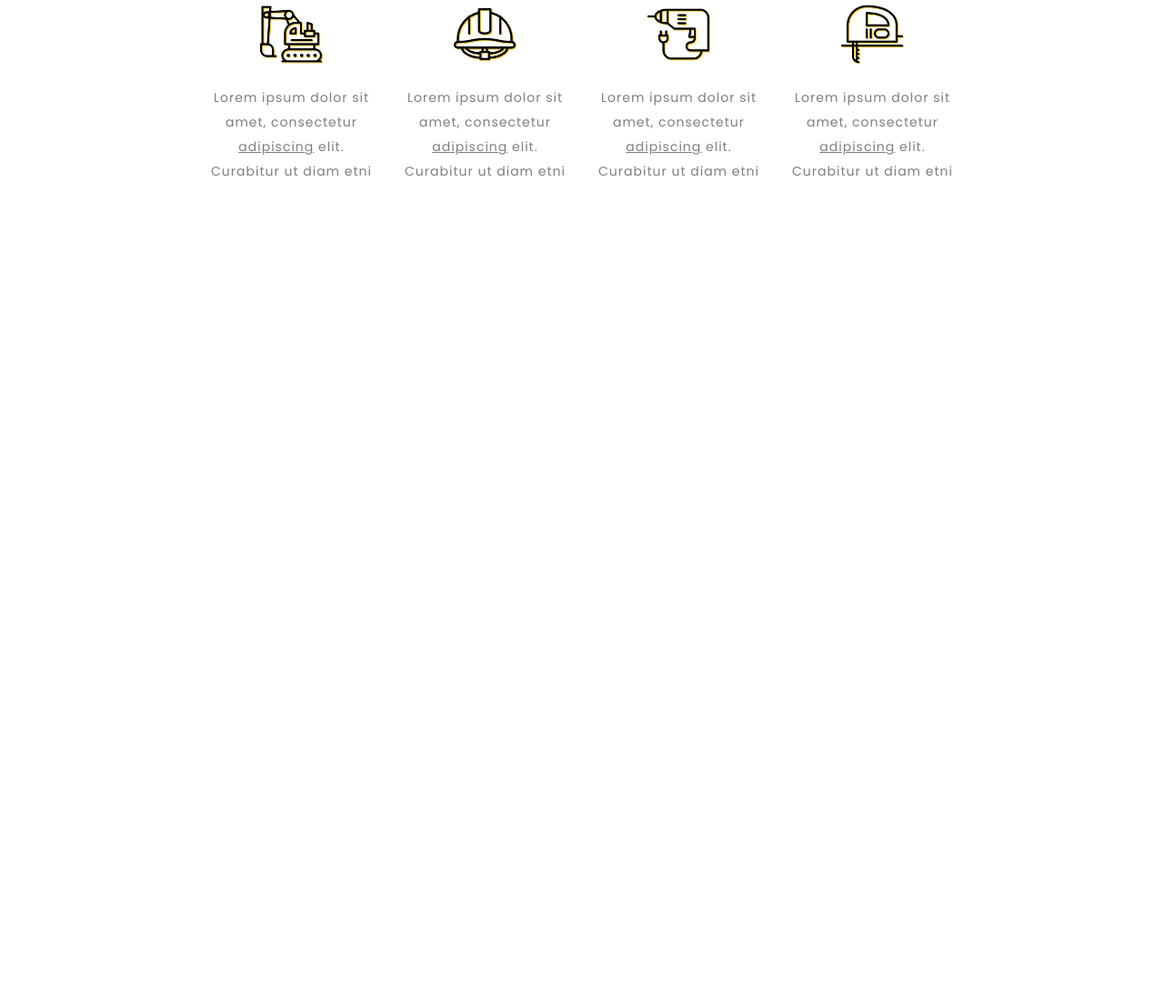
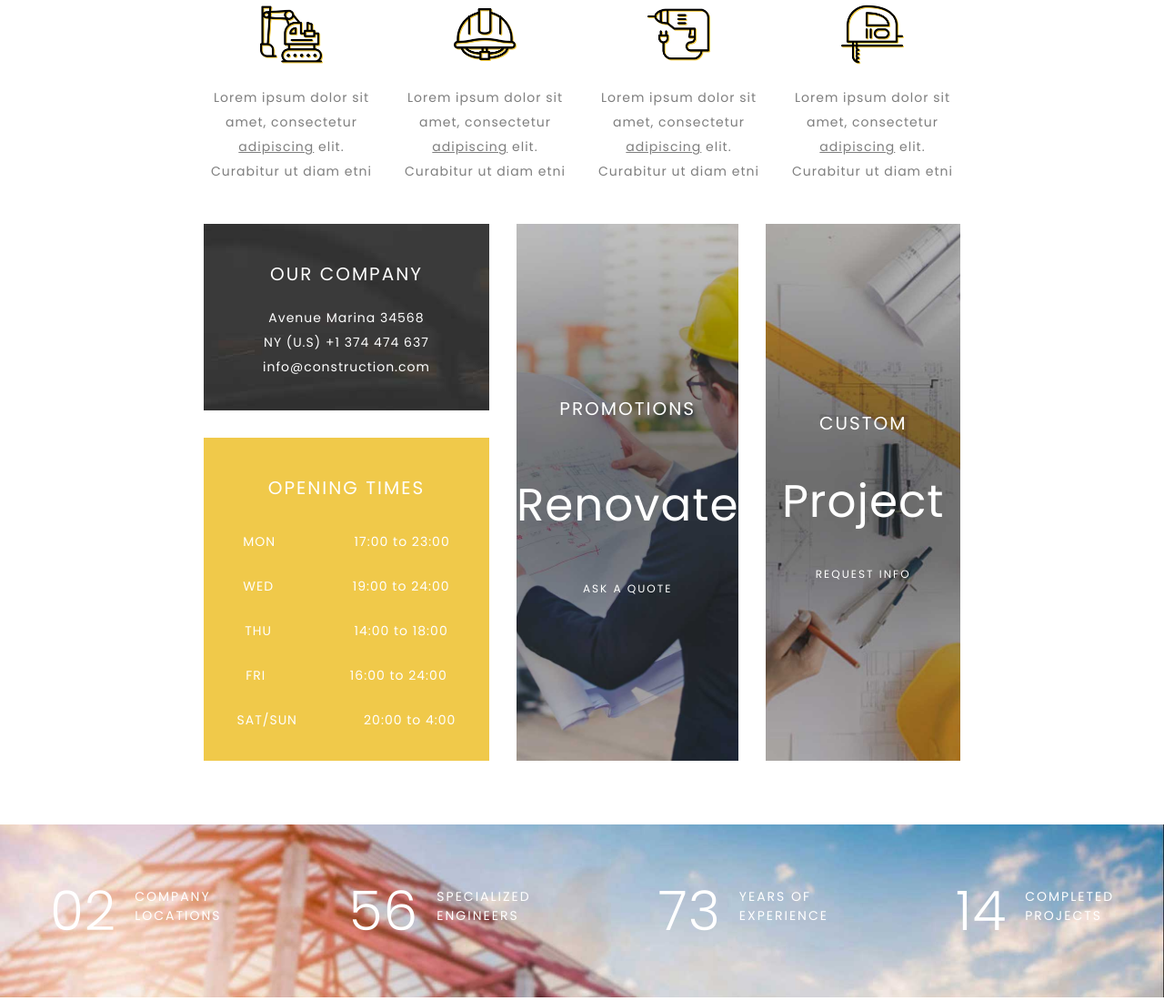
Before and after one commit to corneliu90/builder_project, a website: page builder/about/index.html in a window 1280 px wide. Shown: the part 1416-2516 px from the top of the page at 91% size. Drawn offline with Linux system fonts and the light colour scheme; the site is published under a folder, as on GitHub Pages, so addresses that start at the root find nothing.

Commit message:
fixed img direction

```diff
--- a/builder/about/style.css
+++ b/builder/about/style.css
@@ -183,7 +183,7 @@
 }
 
 .our-company .contact-details {
-  background-image: url(/img/paral-04.jpg);
+  background-image: url(../img/paral-04.jpg);
   padding: 20px 0;
 }
 
@@ -203,7 +203,7 @@
 }
 
 .our-company .opening-times {
-  background-image: url(/img/bg-color.jpg);
+  background-image: url(../img/bg-color.jpg);
   flex-grow: 1;
   flex-basis: 0;
   padding: 20px 0;
@@ -230,7 +230,7 @@
 }
 
 .our-company .promotions {
-  background-image: url(/img/vertical-03.jpg);
+  background-image: url(../img/vertical-03.jpg);
   background-size: cover;
   background-position: 50% 50%;
   flex-grow: 1;
@@ -239,7 +239,7 @@
 }
 
 .our-company .custom {
-  background-image: url(/img/vertical-02.jpg);
+  background-image: url(../img/vertical-02.jpg);
   background-size: cover;
   background-position: 50% 50%;
   flex-grow: 1;
@@ -292,7 +292,7 @@
 }
 
 .company-numbers {
-  background-image: url(/img/paral-09.jpg);
+  background-image: url(../img/paral-09.jpg);
   background-size: cover;
   background-position: 50% 8%;
   gap: 140px;
@@ -407,7 +407,7 @@
 }
 
 .contact-us-now {
-  background-image: url(/img/banner-6.jpg);
+  background-image: url(../img/banner-6.jpg);
   background-size: cover;
   padding: 40px 0;
   gap: 200px;
@@ -446,7 +446,7 @@
 }
 
 .edile-bottom {
-  background-image: url(/img/paral-04.jpg);
+  background-image: url(../img/paral-04.jpg);
   background-size: cover;
 }
 
```
